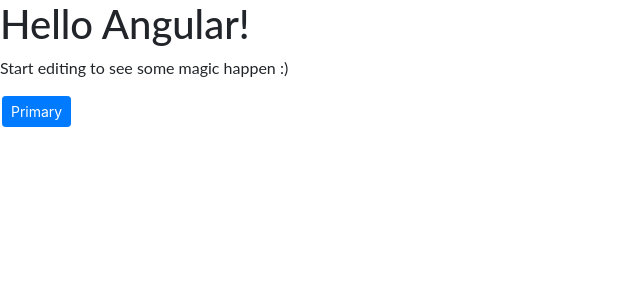
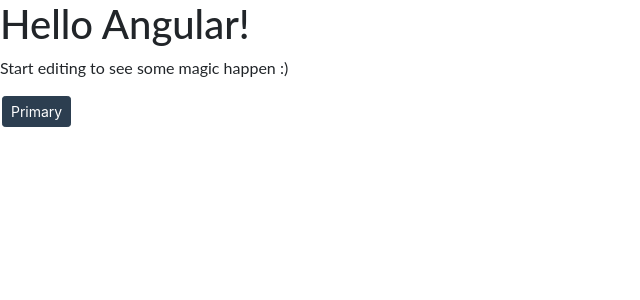
Before and after one commit to fj-dev/angular-sass-bootstrap-custom, an Angular app: page / in a window 1280 px wide. Shown: the top 300 px of the page, without its empty margins (0-640 px from the left). Built offline with nearby package versions, Linux system fonts and the light colour scheme.

Commit message:
1 file modified

```diff
--- a/src/styles.scss
+++ b/src/styles.scss
@@ -1 +1,34 @@
 /* Add application styles & imports to this file! */
+$white:    #fff !default;
+$gray-100: #f8f9fa !default;
+$gray-200: #ecf0f1 !default;
+$gray-300: #dee2e6 !default;
+$gray-400: #ced4da !default;
+$gray-500: #b4bcc2 !default;
+$gray-600: #95a5a6 !default;
+$gray-700: #7b8a8b !default;
+$gray-800: #343a40 !default;
+$gray-900: #212529 !default;
+$black:    #000 !default;
+
+$blue:    #2C3E50 !default;
+$indigo:  #6610f2 !default;
+$purple:  #6f42c1 !default;
+$pink:    #e83e8c !default;
+$red:     #E74C3C !default;
+$orange:  #fd7e14 !default;
+$yellow:  #F39C12 !default;
+$green:   #18BC9C !default;
+$teal:    #20c997 !default;
+$cyan:    #3498DB !default;
+
+$primary:       $blue !default;
+$secondary:     $gray-600 !default;
+$success:       $green !default;
+$info:          $cyan !default;
+$warning:       $yellow !default;
+$danger:        $red !default;
+$light:         $gray-200 !default;
+$dark:          $gray-700 !default;
+
+@import "../node_modules/bootstrap/scss/bootstrap";
```
